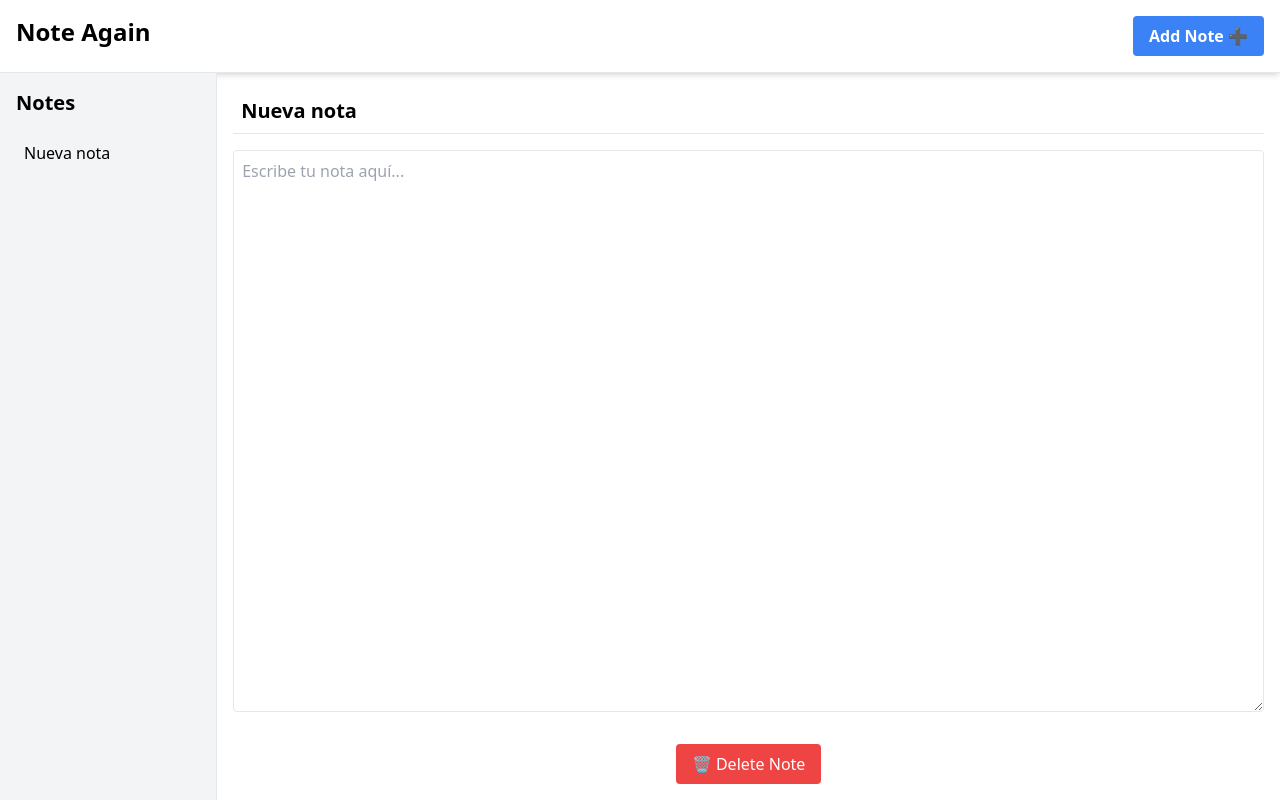
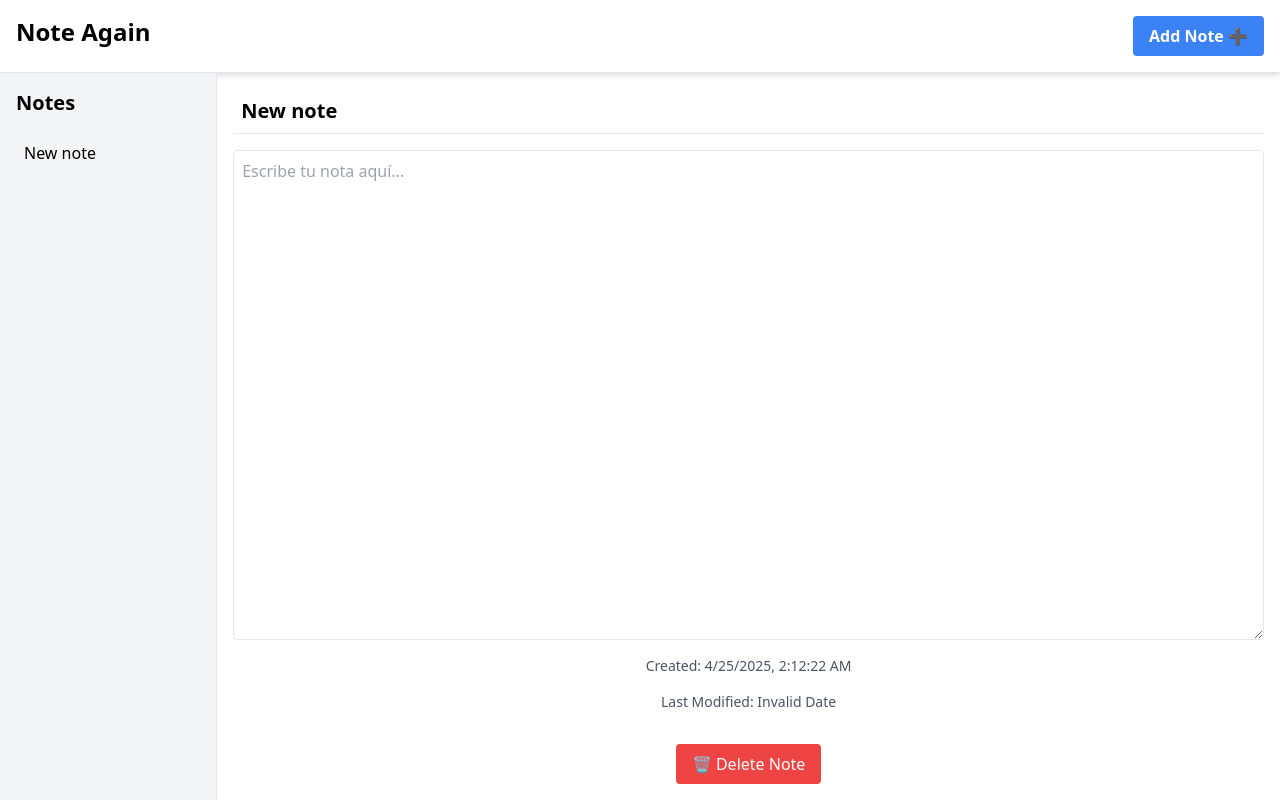
Before and after one commit to BrachoD/note-again, a React (Vite) app: page / in a window 1280 px wide. Both pictures are taken after a click on the button "Add Note ➕". Built offline with nearby package versions, Linux system fonts and the light colour scheme.

Commit message:
We can add/delete notes. We can see date note was created and last time it was edited. We are getting there.

```diff
--- a/src/App.jsx
+++ b/src/App.jsx
@@ -36,8 +36,10 @@ function App() {
   const handleAddNote = () => {
     const newNote = {
       id: Date.now(),          // Generates a random ID based on the timestamp
-      title: "Nueva nota",
-      content: ""
+      title: "New note",
+      content: "",
+      createdAt: new Date().toISOString(), // Saves note creation date and time
+      updatedAt: "Just Now" // Saves last time note was edited.
     };
     setNotes(prevNotes => [newNote, ...prevNotes]); // Adds new note to the top
     setSelectedNote(newNote);                  // Automatically selects new note
--- a/src/components/Editor.jsx
+++ b/src/components/Editor.jsx
@@ -1,29 +1,34 @@
-import { useState, useEffect } from "react";
+import { useState, useEffect, useRef } from "react";
 
 function Editor({ selectedNote, onUpdateNote, onDeleteNote }) {
 
     const [title, setTitle] = useState("");
     const [content, setContent] = useState("");
+    const isInitialLoad = useRef(true);
 
     //This allows to change the note that is being displayed when you click it.
     useEffect(() => {
         if (selectedNote) {
             setTitle(selectedNote.title);
             setContent(selectedNote.content);
+            isInitialLoad.current = true;
         }
     }, [selectedNote]);
 
     //If you edit the inputs this is being called.
     useEffect(() => {
-        if (selectedNote) {
+        if (selectedNote && !isInitialLoad.current) {
             const updatedNote = {
                 ...selectedNote,
                 title,
                 content,
+                updatedAt: new Date().toISOString(),
             };
             onUpdateNote(updatedNote);
+        } else {
+            isInitialLoad.current = false;
         }
-    // eslint-disable-next-line react-hooks/exhaustive-deps
+        // eslint-disable-next-line react-hooks/exhaustive-deps
     }, [title, content]);
 
     if (!selectedNote) {
@@ -45,9 +50,12 @@ function Editor({ selectedNote, onUpdateNote, onDeleteNote }) {
                 onChange={(e) => setContent(e.target.value)}
                 placeholder="Escribe tu nota aquí..."
             />
-            {/* <button className="w-64 bg-red-500 hover:bg-red-600 text-white font-bold py-2 px-4 rounded mt-4">
-                🗑️ Delete Note
-            </button> */}
+            <div className="text-sm text-gray-600">
+                Created: {new Date(selectedNote.createdAt).toLocaleString()}
+            </div>
+            <div className="text-sm text-gray-600">
+                Last Modified: {new Date(selectedNote.updatedAt).toLocaleString()}
+            </div>
             {selectedNote && (
                 <button onClick={() => onDeleteNote(selectedNote.id)}
                     className="bg-red-500 hover:bg-red-600 text-white py-2 px-4 rounded mt-4">
```
